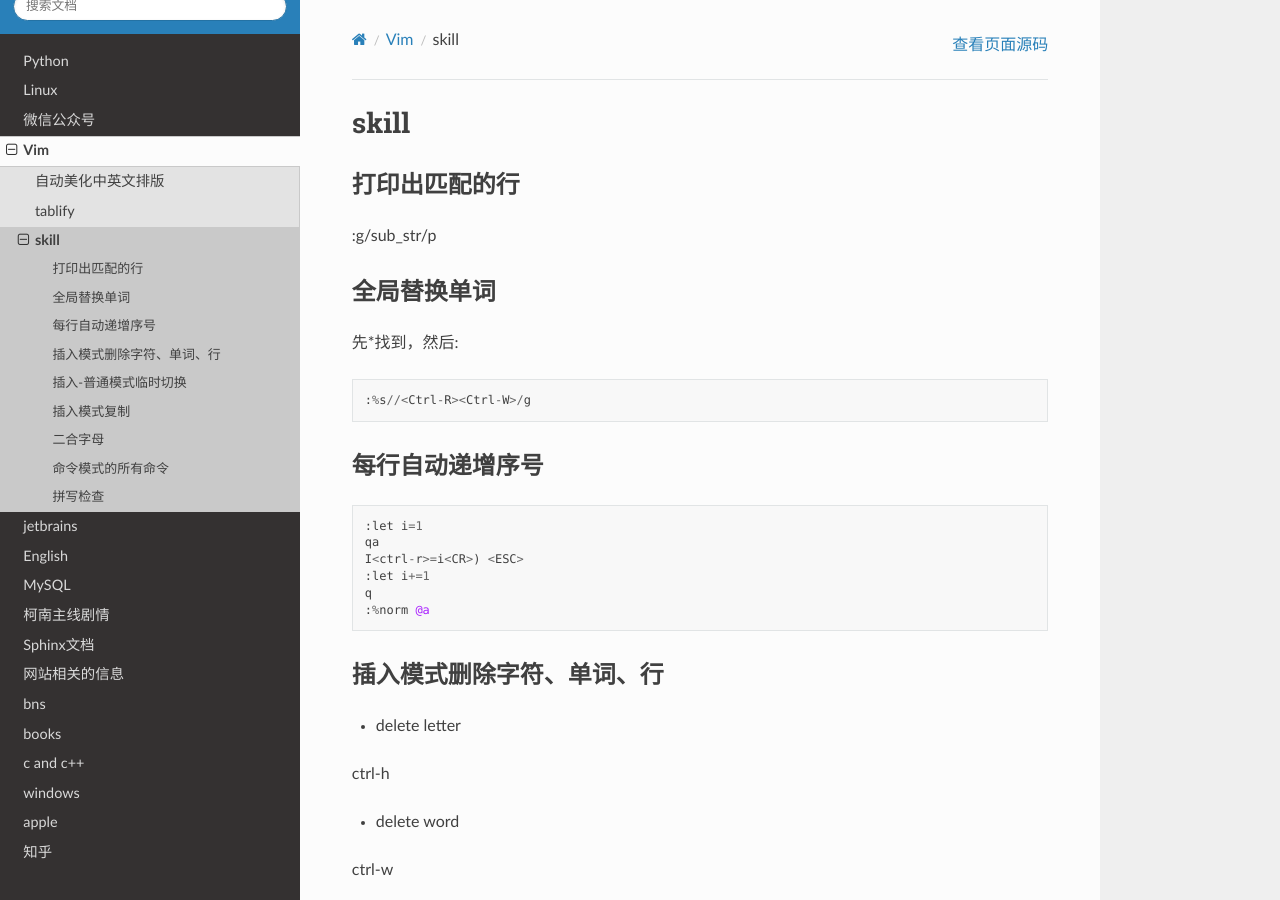
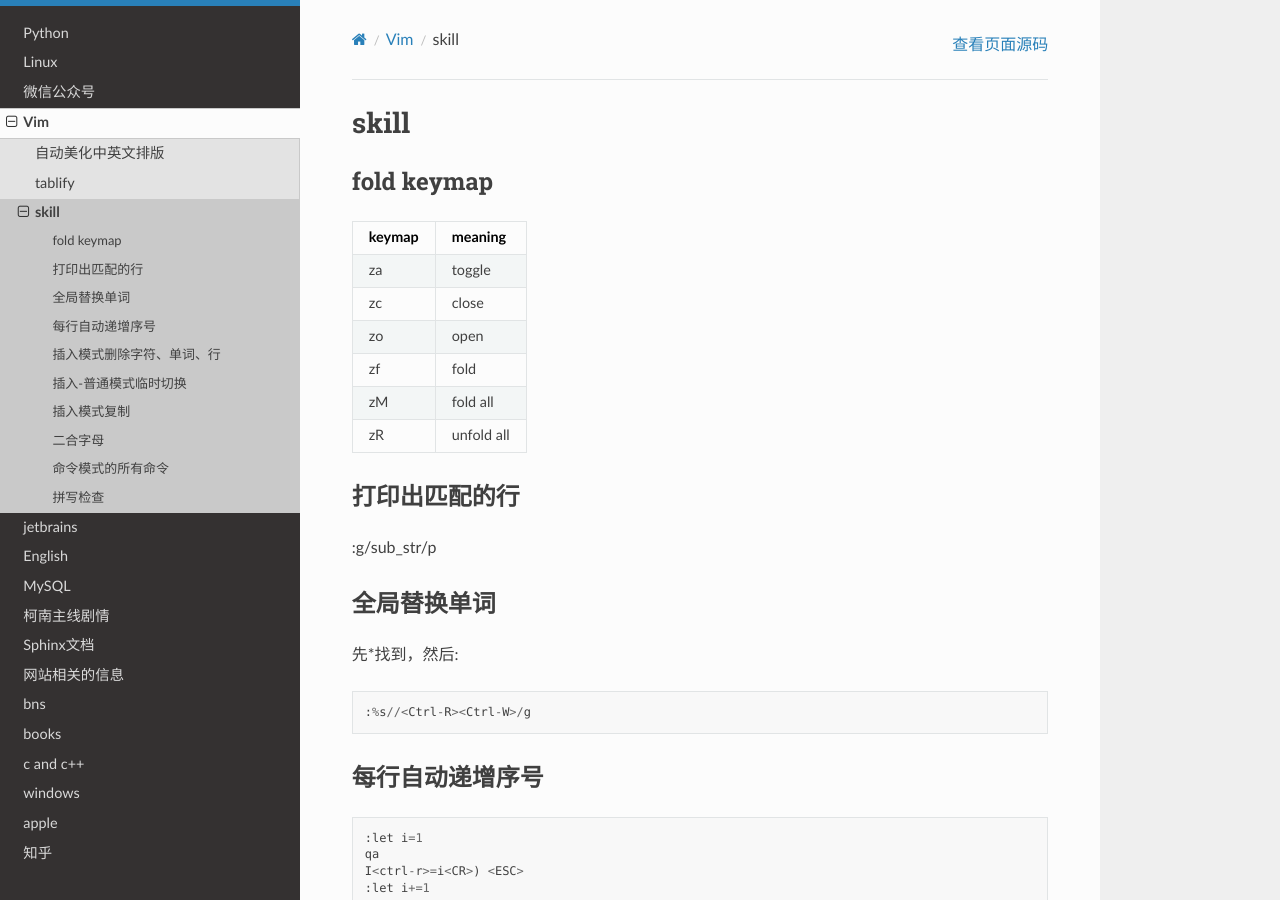
Before and after one commit to otfsenter/idlepig, a Sphinx documentation site: the page built from source/vim/skill.rst, in a window 1280 px wide and 900 px high. Built offline with Sphinx 7.4.7 and the Read the Docs theme 2.0.0, drawn with Linux system fonts in a browser that asks for light colours.

Commit message:
add vim skill for fold

```diff
--- a/source/vim/skill.rst
+++ b/source/vim/skill.rst
@@ -2,6 +2,20 @@
 
 skill
 ============
+
+fold keymap
+-----------
+
+.. csv-table::
+    :header: keymap, meaning
+
+    za,toggle
+    zc,close
+    zo,open
+    zf,fold
+    zM,fold all
+    zR,unfold all
+
 
 打印出匹配的行
 ----------------
```
